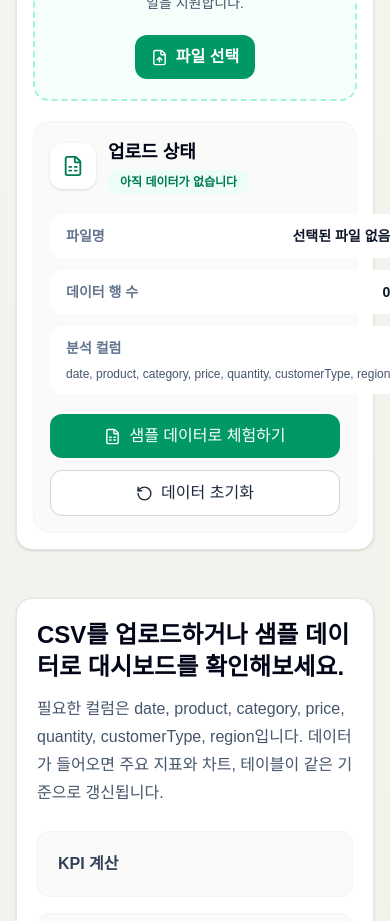
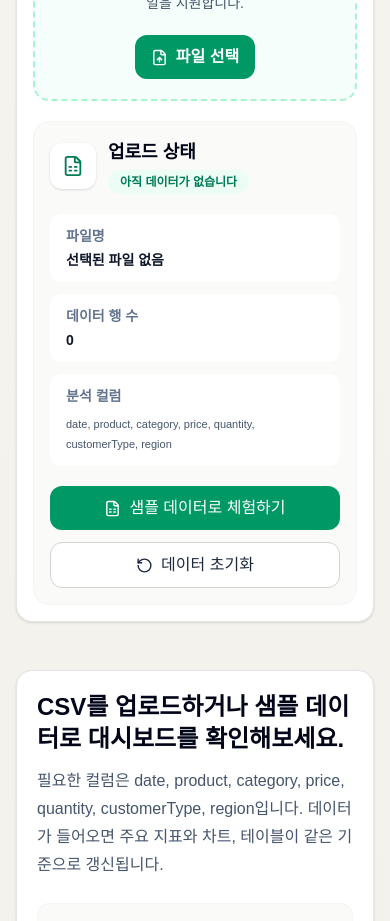
Before and after one commit to ajttk369/InsightBoard, a Next.js app: page / in a window 390 px wide. Shown: the part 1180-2101 px from the top of the page. Built offline with nearby package versions, Linux system fonts and the light colour scheme.

Commit message:
update mobile

```diff
--- a/components/UploadPanel.tsx
+++ b/components/UploadPanel.tsx
@@ -47,7 +47,7 @@ export function UploadPanel({ fileName, recordCount, sourceLabel, error, onFile,
           />
         </label>
 
-        <div className="min-w-0 rounded-2xl border border-stone-100 bg-stone-50 p-4 sm:p-5">
+        <div className="min-w-0 overflow-hidden rounded-2xl border border-stone-100 bg-stone-50 p-4 sm:p-5">
           <div className="flex items-center gap-3">
             <div className="rounded-xl bg-white p-3 text-emerald-700 shadow-sm">
               <FileSpreadsheet size={22} />
@@ -59,18 +59,20 @@ export function UploadPanel({ fileName, recordCount, sourceLabel, error, onFile,
               </p>
             </div>
           </div>
-          <dl className="mt-5 grid gap-3">
-            <div className="flex min-w-0 items-center justify-between gap-3 rounded-xl bg-white px-4 py-3">
+          <dl className="mt-5 grid min-w-0 gap-3">
+            <div className="flex min-w-0 flex-col items-start gap-1 rounded-xl bg-white px-4 py-3 sm:flex-row sm:items-center sm:justify-between sm:gap-3">
               <dt className="text-sm font-semibold text-slate-500">파일명</dt>
-              <dd className="min-w-0 truncate text-right text-sm font-bold text-slate-900">{fileName ?? "선택된 파일 없음"}</dd>
+              <dd className="w-full min-w-0 break-all text-left text-sm font-bold text-slate-900 sm:text-right">
+                {fileName ?? "선택된 파일 없음"}
+              </dd>
             </div>
-            <div className="flex items-center justify-between gap-3 rounded-xl bg-white px-4 py-3">
+            <div className="flex min-w-0 flex-col items-start gap-1 rounded-xl bg-white px-4 py-3 sm:flex-row sm:items-center sm:justify-between sm:gap-3">
               <dt className="text-sm font-semibold text-slate-500">데이터 행 수</dt>
               <dd className="text-sm font-bold text-slate-900">{recordCount}</dd>
             </div>
-            <div className="rounded-xl bg-white px-4 py-3">
+            <div className="min-w-0 rounded-xl bg-white px-4 py-3">
               <dt className="text-sm font-semibold text-slate-500">분석 컬럼</dt>
-              <dd className="mt-2 overflow-x-auto whitespace-nowrap text-xs text-slate-600">
+              <dd className="mt-2 max-w-full break-words text-[11px] leading-5 text-slate-600 sm:text-xs">
                 date, product, category, price, quantity, customerType, region
               </dd>
             </div>
```
